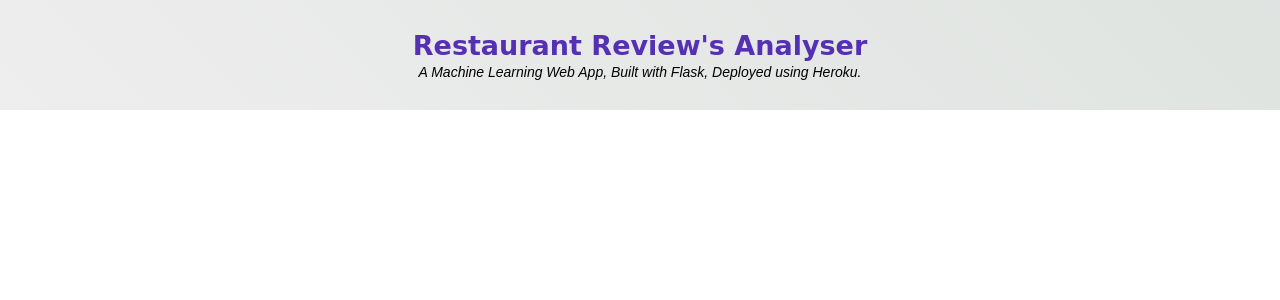
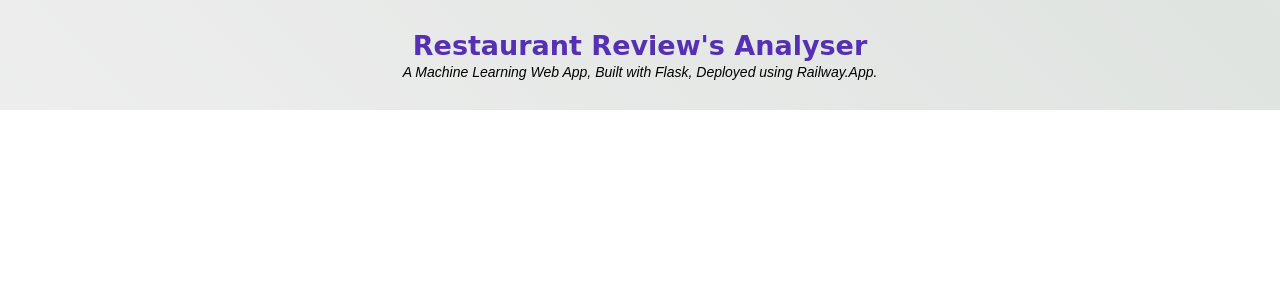
Before and after one commit to RaviKumarAllam/Restaurant-Reviews, a Flask app: template templates/result.html in a window 1280 px wide. Shown: the top 300 px of the page. Run offline with Flask 2, Linux system fonts and the light colour scheme; the template is opened without the code that fills it, so the values that code supplies are empty; parts of the project's set-up code (start-up, migrations or seed data) failed here and were passed over; some libraries are stand-ins or nearby versions; some web fonts are replaced.

Commit message:
Update result.html

```diff
--- a/templates/result.html
+++ b/templates/result.html
@@ -16,7 +16,7 @@
     	<div class="container">
             <h2 class='container-heading'><span class="heading_font">Restaurant Review's Analyser</span></h2>
             <div class='description'>
-    			<p>A Machine Learning Web App, Built with Flask, Deployed using Heroku.</p>
+    			<p>A Machine Learning Web App, Built with Flask, Deployed using Railway.App.</p>
     		</div>
     	</div>
 
```
